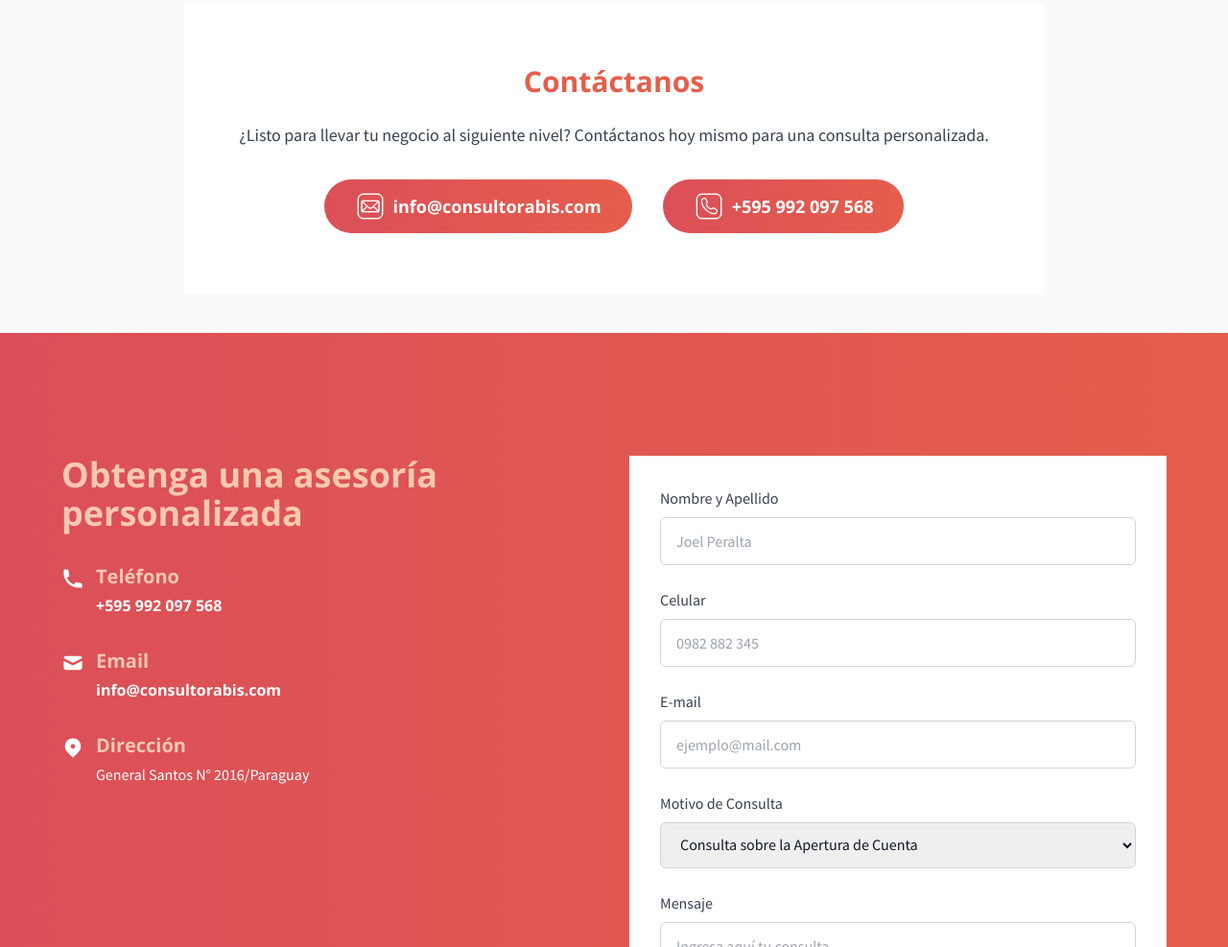
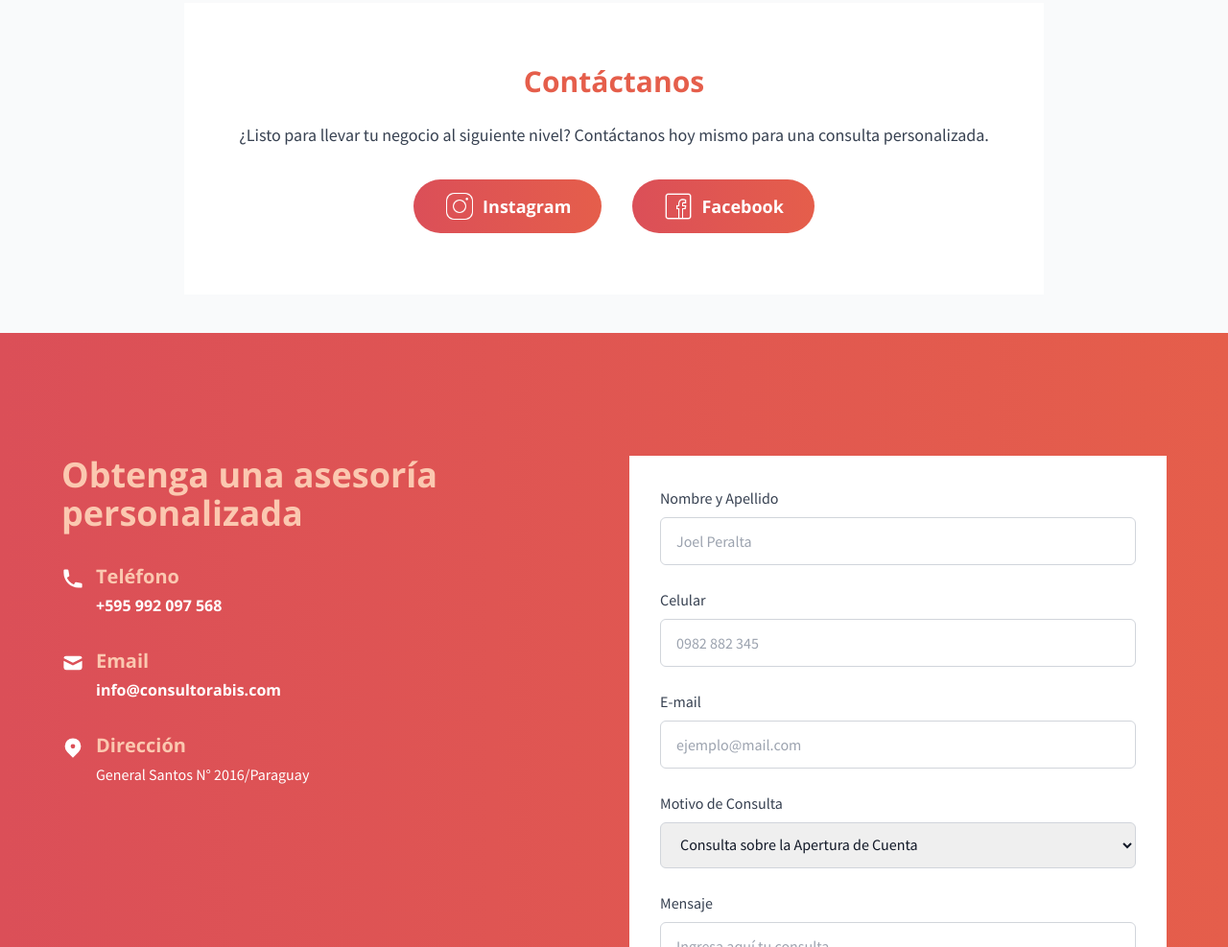
Before and after one commit to carlvallory/consultorabis, an Astro site: page / in a window 1280 px wide. Shown: the part 2216-3203 px from the top of the page at 96% size. Built offline with nearby package versions, Linux system fonts and the light colour scheme; Astro itself is replaced by a stand-in of ours.

Commit message:
Contactanos / Redes

```diff
--- a/src/pages/index.astro
+++ b/src/pages/index.astro
@@ -423,26 +423,28 @@
 				class="flex flex-col md:flex-row items-center justify-center space-y-4 md:space-y-0 md:space-x-8"
 			>
 				<a
-					href="mailto:info@consultorabis.com"
+					href="https://www.instagram.com/consultorabis/"
+					target="_blank"
 					class="bg-gradient-to-r from-logo-principal to-logo-secundario hover:bg-logo-acento-darker text-white px-8 py-3 rounded-full text-lg font-semibold transition duration-300 flex items-center"
 				>
 					<img
-						src="icons8-mail-50-white.png"
+						src="icons8-instagram-50.png"
 						alt="mail"
 						class="w-8 h-8 mr-2"
 					/>
-					info@consultorabis.com
+					Instagram
 				</a>
 				<a
-					href="tel:+595992097568"
+					href="https://www.facebook.com/consultoraBis/"
+					target="_blank"
 					class="bg-gradient-to-r from-logo-principal to-logo-secundario hover:bg-logo-acento-darker text-white px-8 py-3 rounded-full text-lg font-semibold transition duration-300 flex items-center"
 				>
 					<img
-						src="icons8-phone-50-white.png"
+						src="icons8-facebook-50.png"
 						alt="phone"
 						class="w-8 h-8 mr-2"
 					/>
-					+595 992 097 568
+					Facebook
 				</a>
 			</div>
 		</section>
@@ -491,7 +493,7 @@
 					/> WhatsApp
 				</a>
 				<a
-					href="https://www.linkedin.com/company/tu-empresa/"
+					href="https://py.linkedin.com/company/consultora-bis"
 					target="_blank"
 					rel="noopener noreferrer"
 					class="text-white hover:text-blue-300 transition-colors duration-300 flex items-center"
```
Also changed, not shown: public/icons8-facebook-50.png (added), public/icons8-instagram-50.png (added).
